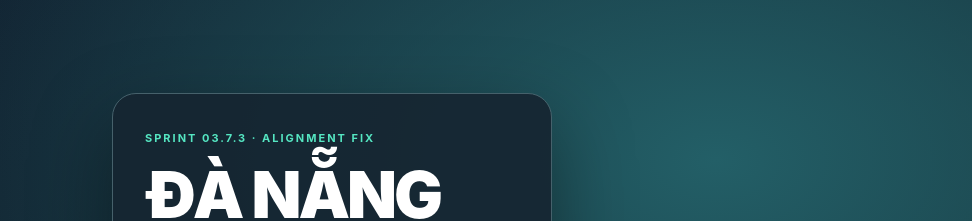
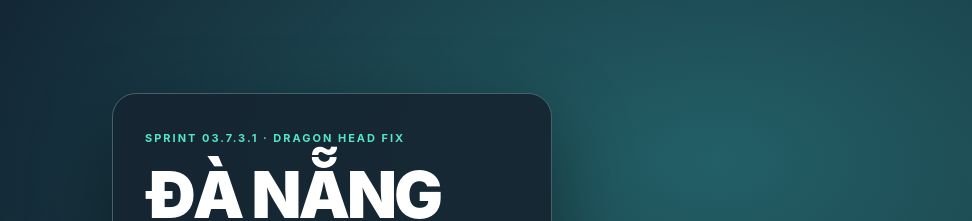
Before and after one commit to nghiantl/danang-rider, a React (Vite) app in the folder apps/web/: page / in a window 1280 px wide. Shown: the top 221 px of the page, without its empty margins (308-1280 px from the left). Built offline with nearby package versions, Linux system fonts and the light colour scheme.

Commit message:
Bump dragon head fix version

```diff
--- a/apps/web/src/main.tsx
+++ b/apps/web/src/main.tsx
@@ -5,8 +5,8 @@ import { Canvas, useFrame, useThree } from '@react-three/fiber';
 import * as THREE from 'three';
 import './style.css';
 
-const SPRINT_LABEL = 'SPRINT 03.7.3 · ALIGNMENT FIX';
-const RELEASE_VERSION = '3.7.3';
+const SPRINT_LABEL = 'SPRINT 03.7.3.1 · DRAGON HEAD FIX';
+const RELEASE_VERSION = '3.7.3.1';
 const BUILD_SHA = (import.meta.env.VITE_VERCEL_GIT_COMMIT_SHA || '').trim();
 const BUILD_LABEL = `v${RELEASE_VERSION} · Build ${BUILD_SHA ? BUILD_SHA.slice(0, 7) : 'unknown'}`;
 import { BUILDINGS, moveWithBuildingCollision } from './collision';
```
